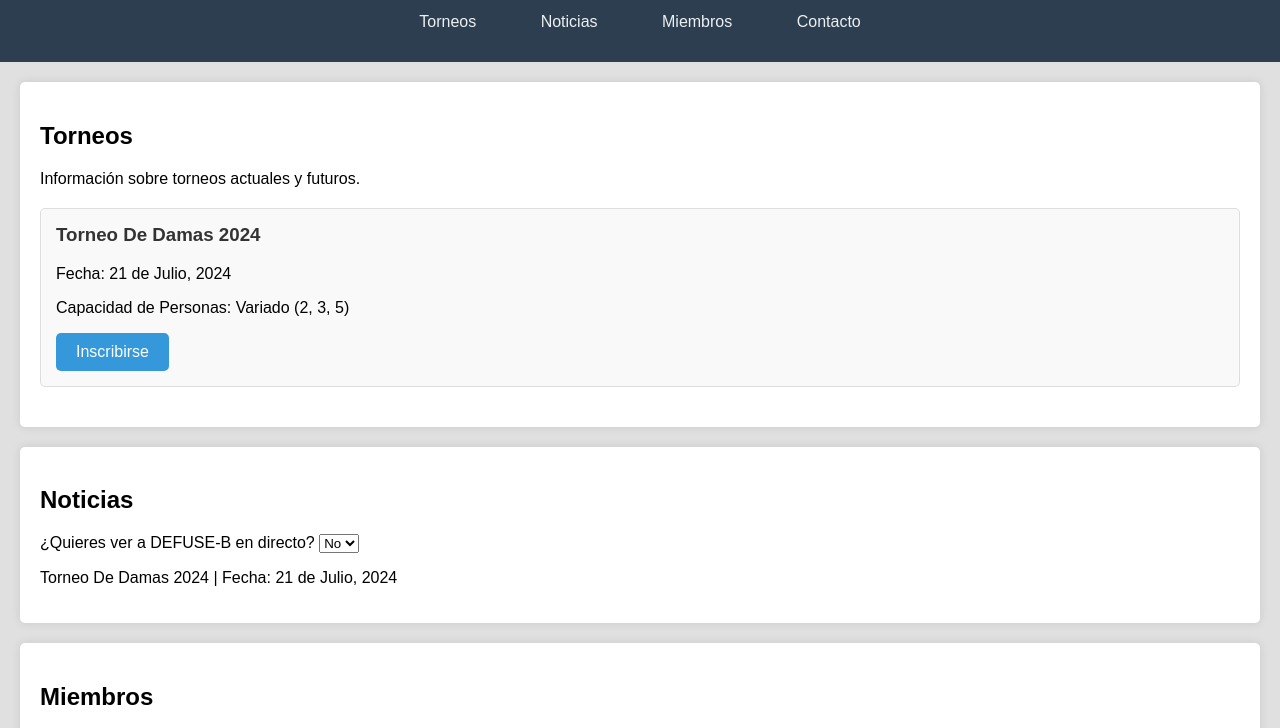
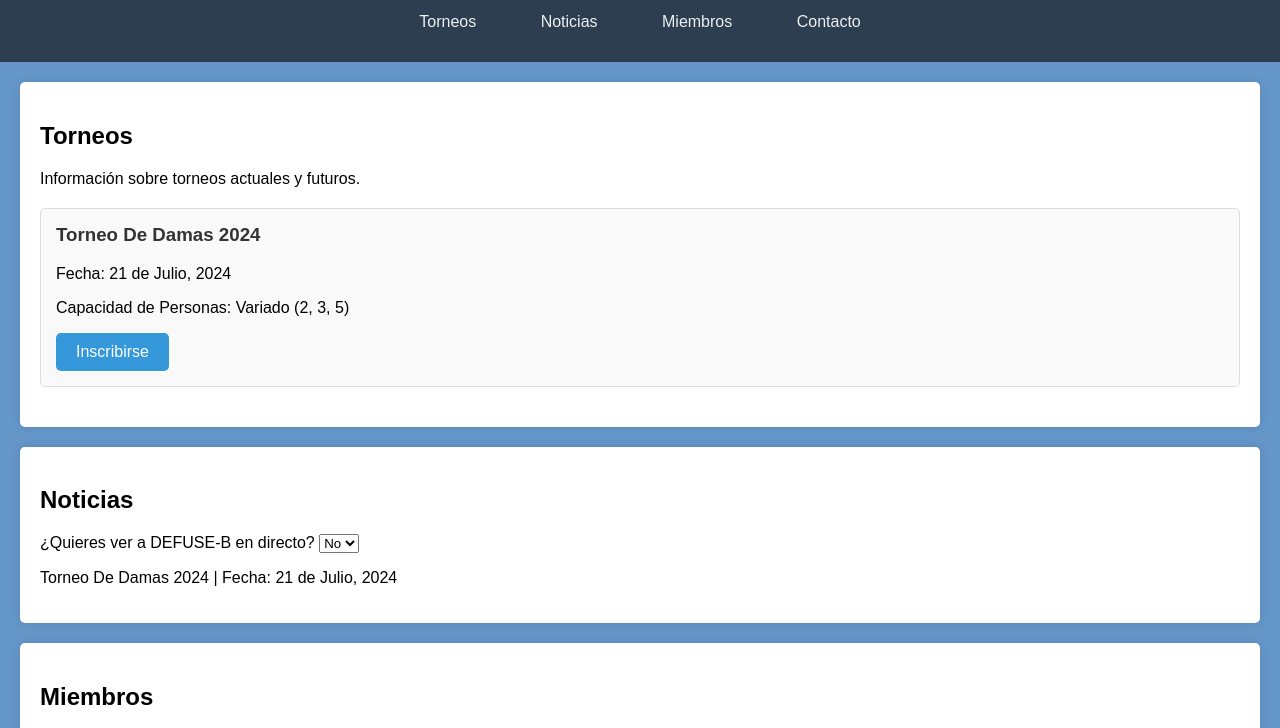
Before and after one commit to SanviGitHub/Defuse-B, a plain HTML site: page index.html in a window 1280 px wide. Shown: the part 55-783 px from the top of the page. Drawn offline with nearby package versions, Linux system fonts and the light colour scheme.

Commit message:
Update styles.css

```diff
--- a/styles.css
+++ b/styles.css
@@ -2,7 +2,7 @@ body {
     font-family: Arial, sans-serif;
     margin: 0;
     padding: 0;
-    background-color: #e0e0e0; /* Fondo más claro */
+    background-color: rgb(100, 150, 200); /* Fondo más claro */
 }
 
 header {
```
